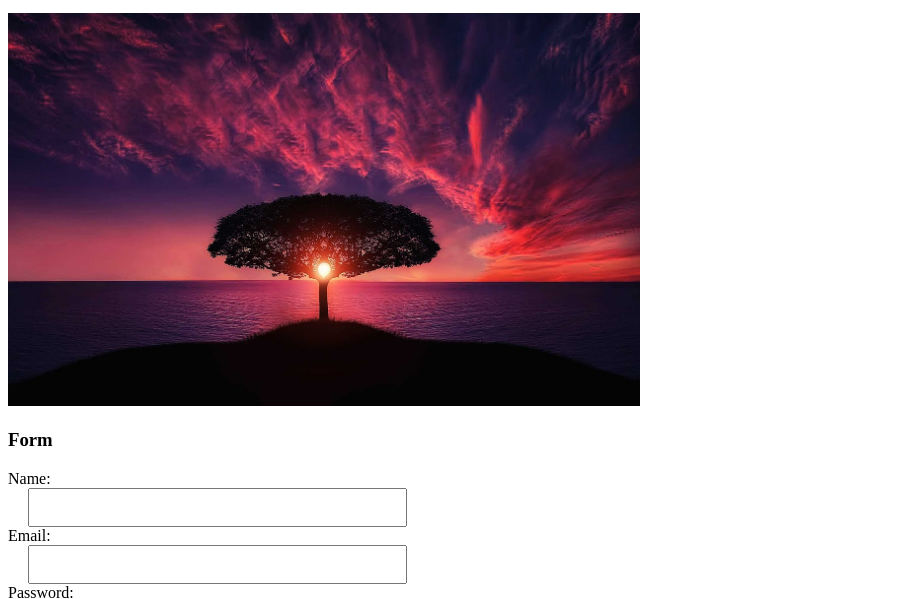
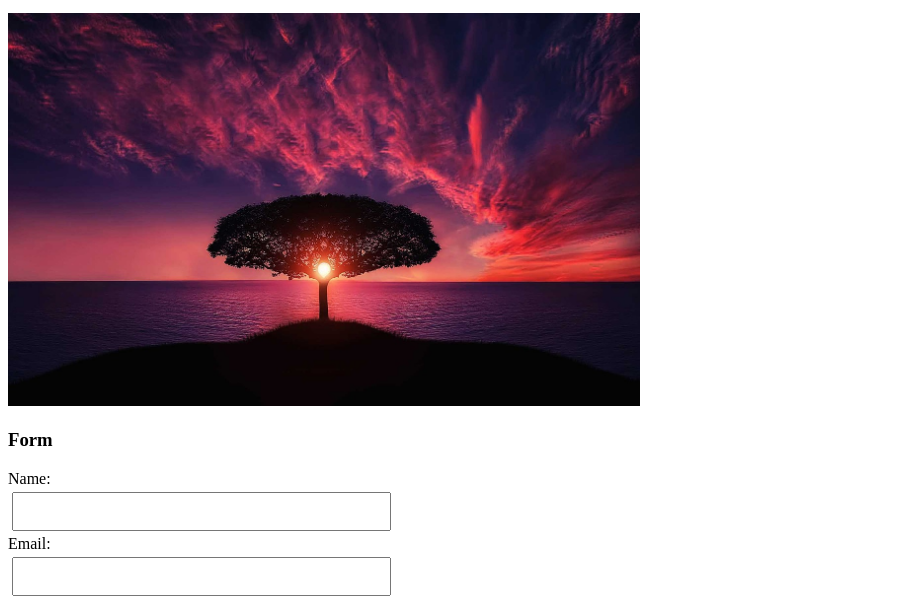
Before and after one commit to cate339/css-project, a website: page Index.html in a window 1280 px wide. Shown: the part 320-919 px from the top of the page, without its empty margins (0-918 px from the left). Drawn offline with Linux system fonts and the light colour scheme.

Commit message:
style form

```diff
--- a/style.css
+++ b/style.css
@@ -30,9 +30,11 @@ p {
 input {
   width: 30%;
   padding: 10px 20px;
-  margin-left: 20px;
+  margin: 4px;
   box-sizing: border-box;
 }
+
+
 footer {
   background-color: black;
 }
```
